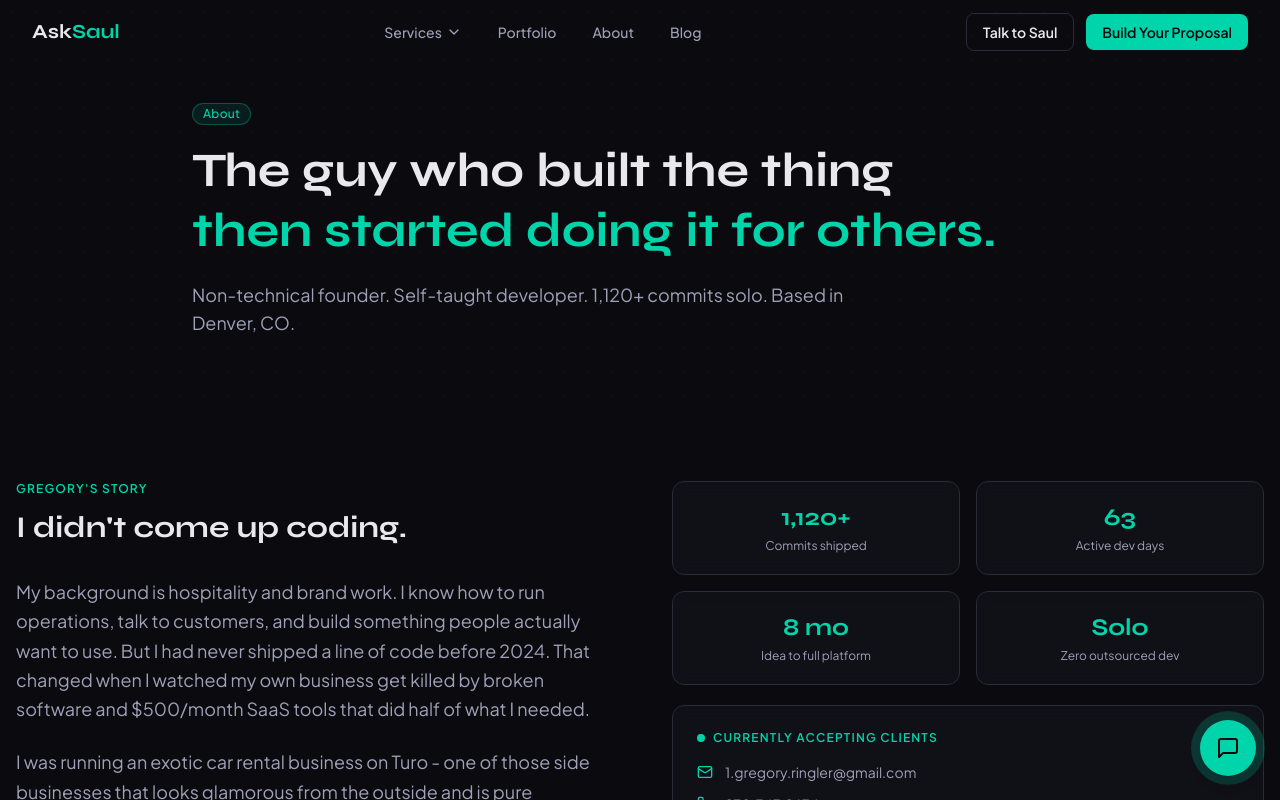
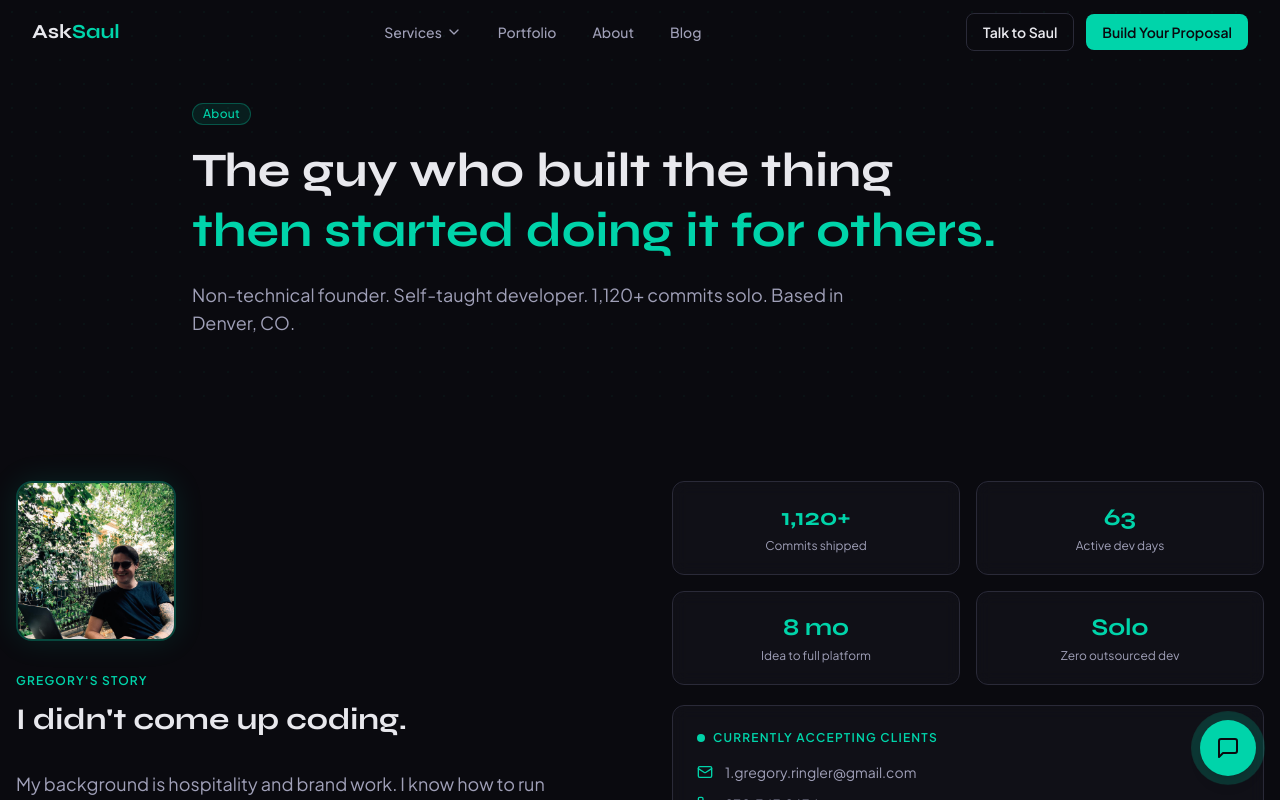
Before and after one commit to exotiq-ai/AskSaul, a Next.js app: page /about in a window 1280 px wide. Shown: the top 800 px of the page. Built offline with nearby package versions, Linux system fonts and the light colour scheme.

Commit message:
feat: add Gregory headshot to about page
- Photo placed above origin story with rounded corners and cyan glow border
- 160x160 rounded-2xl crop, object-top for face framing
- Priority loading for above-the-fold placement

```diff
--- a/app/about/page.tsx
+++ b/app/about/page.tsx
@@ -1,5 +1,6 @@
 import type { Metadata } from "next";
 import Link from "next/link";
+import Image from "next/image";
 import { ArrowRight, Mail, Phone, MapPin, Calendar } from "lucide-react";
 import Navbar from "@/components/layout/Navbar";
 import Footer from "@/components/layout/Footer";
@@ -71,6 +72,20 @@ export default function AboutPage() {
             <div className="grid grid-cols-1 lg:grid-cols-2 gap-16 items-start">
               {/* Story text */}
               <AnimatedSection>
+                {/* Photo */}
+                <div className="mb-8">
+                  <div className="relative w-40 h-40 rounded-2xl overflow-hidden border-2 border-cyan/30 shadow-[0_0_30px_rgba(0,212,170,0.12)]">
+                    <Image
+                      src="/images/gregory-ringler.jpg"
+                      alt="Gregory Ringler, founder of AskSaul.ai"
+                      fill
+                      className="object-cover object-top"
+                      sizes="160px"
+                      priority
+                    />
+                  </div>
+                </div>
+
                 <p className="text-xs font-semibold tracking-widest uppercase text-cyan mb-3">
                   Gregory's Story
                 </p>
```
Also changed, not shown: public/images/gregory-ringler.jpg (added), 1 other file (tests, documents, lock files or other folders).
